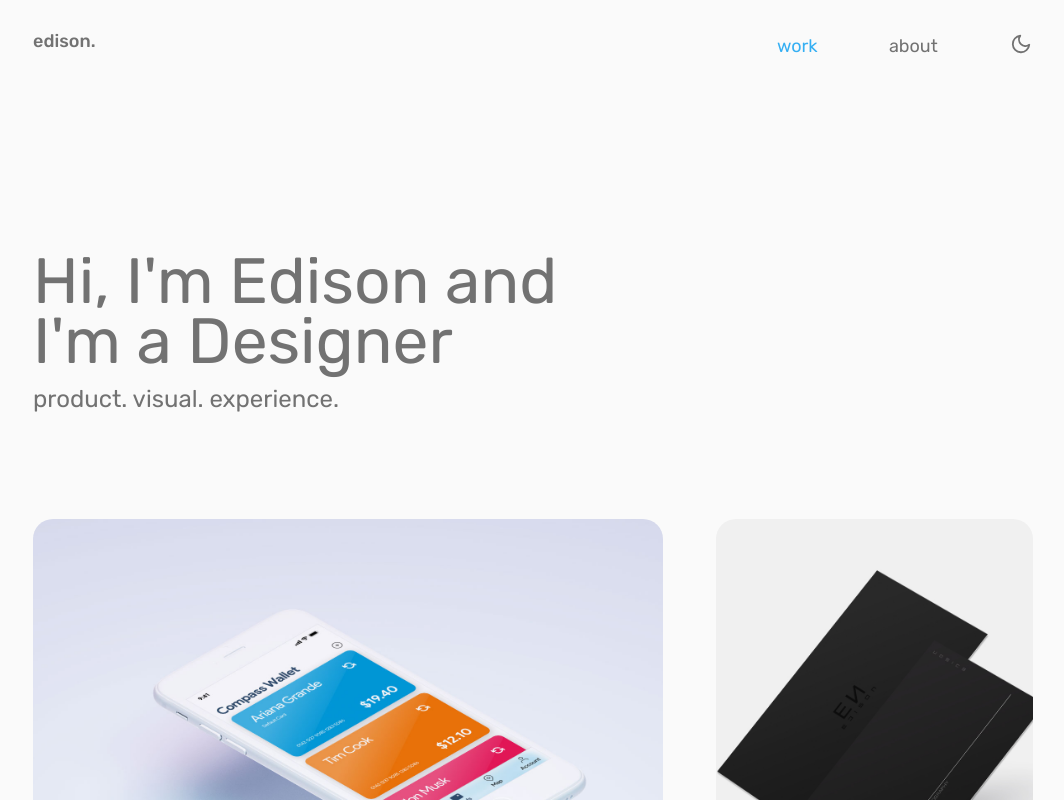
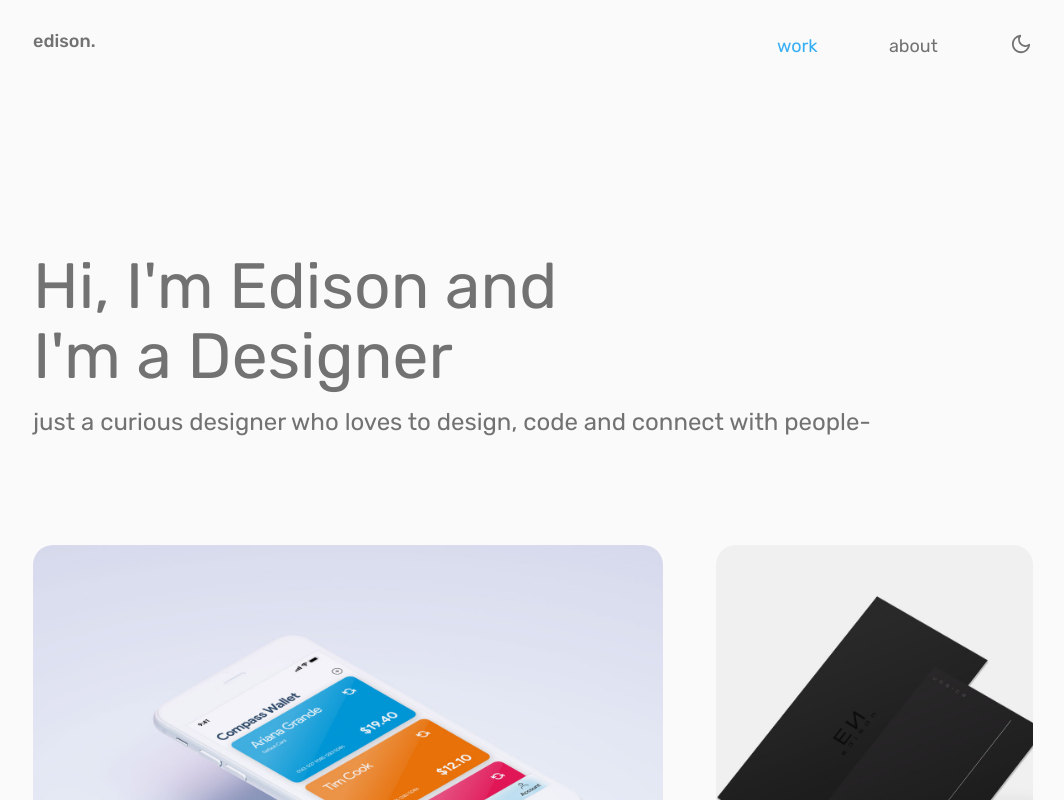
Before and after one commit to fyeung21/edison-web, a React (Create React App) app: page /work in a window 1280 px wide. Shown: the top 800 px of the page, without its empty margins (107-1171 px from the left). Built offline with nearby package versions, Linux system fonts and the light colour scheme.

Commit message:
Edit skills and change subheading on index

```diff
--- a/src/components/Hero/HeroSubTxt.js
+++ b/src/components/Hero/HeroSubTxt.js
@@ -4,7 +4,7 @@ import { HeroSubCont, SubTxt } from "./heroStyles";
 const HeroSubTxt = () => {
     return (
         <HeroSubCont>
-            <SubTxt>product. visual. experience.</SubTxt>
+            <SubTxt>just a curious designer who loves to design, code and connect with people-</SubTxt>
         </HeroSubCont>
     );
 }
--- a/src/components/Hero/heroStyles.js
+++ b/src/components/Hero/heroStyles.js
@@ -16,12 +16,12 @@ export const HeroTxt = styled.h1`
     font-size: ${theme.h2FontSize};
     font-weight: 400;
     color: ${({ theme }) => theme.mainTxtColor};
-    line-height: 40px;
+    line-height: 50px;
     width: 340px;
 
     @media (min-width: ${theme.tabletSize}) {
         font-size: ${theme.h1FontSize};
-        line-height: 60px;
+        line-height: 70px;
         width: 550px;
     }
 
@@ -32,9 +32,11 @@ export const HeroTxt = styled.h1`
 export const HeroSubCont = styled.div`
     display: flex;
     flex-direction: column;
+    line-height: 30px;
 
     @media (min-width: ${theme.tabletSize}) {
         flex-direction: row;
+        line-height: 30px;
         justify-content: space-between;
     }
 `
--- a/src/components/Skills/Experience.js
+++ b/src/components/Skills/Experience.js
@@ -11,6 +11,7 @@ const Experience = () => {
                 </IconCont>
                 <TxtCont>
                     <SkillCategory>experience</SkillCategory>
+                    <Txt>web designer</Txt>
                     <Txt>ux + ui designer</Txt>
                     <Txt>design teaching assistant</Txt>
                     <Txt>financial advisor</Txt>
--- a/src/components/Skills/Skills.js
+++ b/src/components/Skills/Skills.js
@@ -1,17 +1,17 @@
 import React from "react";
 import { SkillsCont } from "./skillsStyles";
 import Experience from "./Experience";
-import Education from "./Education";
-import Design from "./Design";
-import Code from "./Code";
+// import Education from "./Education";
+// import Design from "./Design";
+// import Code from "./Code";
 
 const Skills = () => {
     return (
         <SkillsCont>
             <Experience />
-            <Education />
+            {/* <Education />
             <Design />
-            <Code />
+            <Code /> */}
         </SkillsCont>
     );
 }
```
